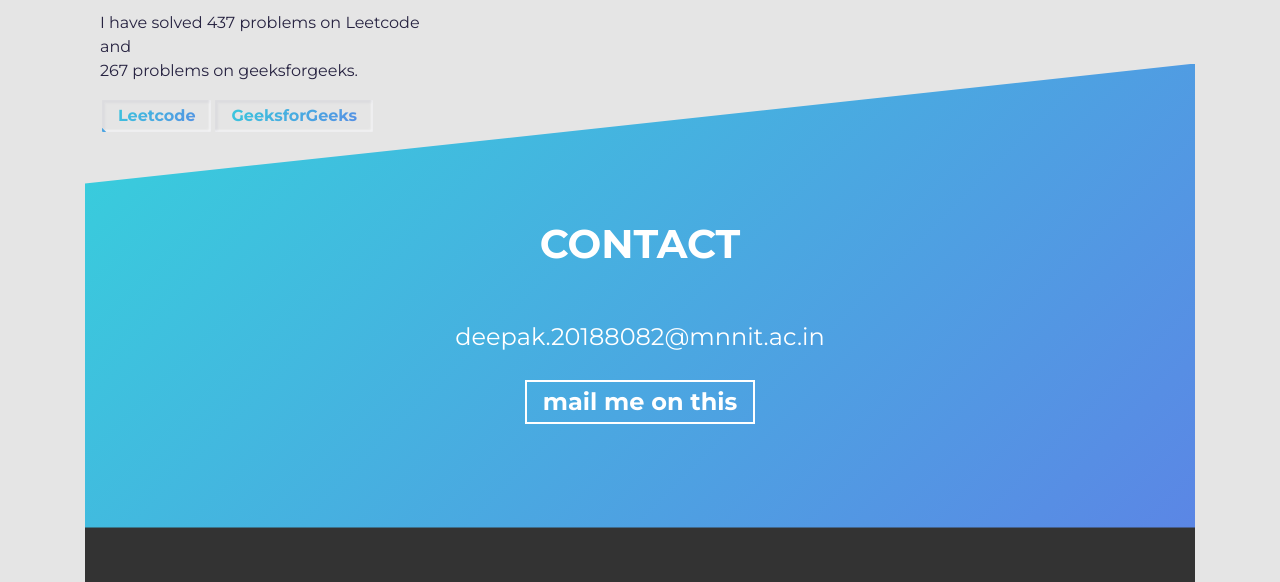
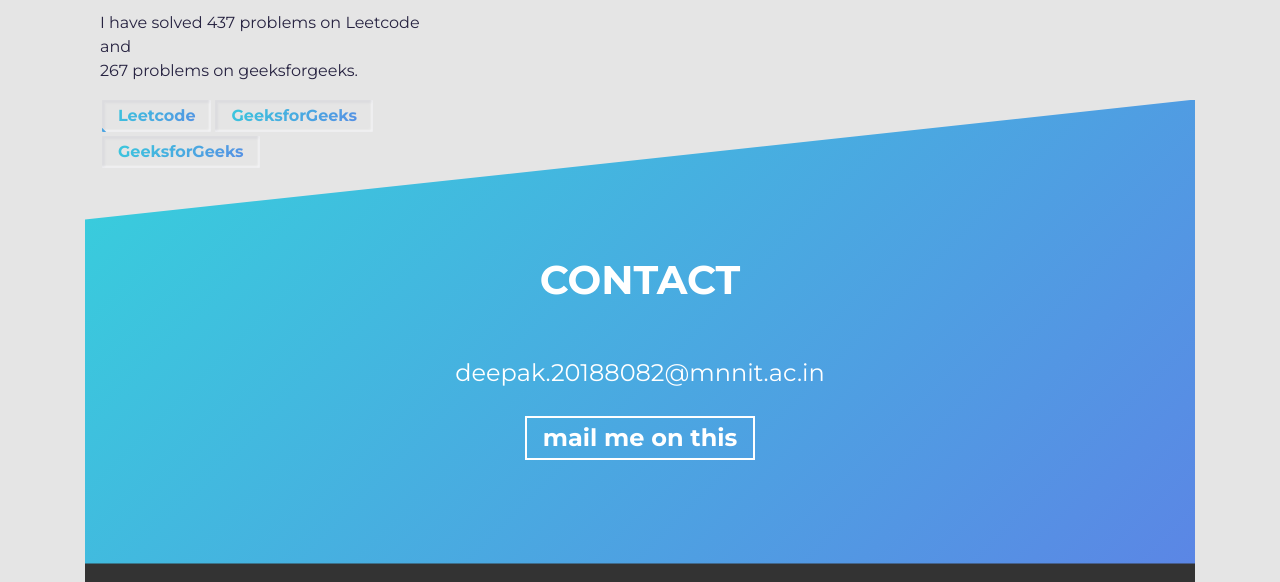
Before and after one commit to dank-dev/dank-dev.github.io, a plain HTML site: page index.html in a window 1280 px wide. Shown: the part 3040-3622 px from the top of the page. Drawn offline with Linux system fonts and the light colour scheme.

Commit message:
commit on master

```diff
--- a/index.html
+++ b/index.html
@@ -121,7 +121,7 @@
               I'm Strong in design and integration with intuitive problem-solving skills.<br> Proficient in CPP, C, PYTHON, JAVASCRIPT, and SQL.<br> Passionate about implementing and launching new projects. Looking to start my career as an entry-level software engineer with a reputed firm driven by technology.
             </p>
             <span class="about-wrapper__cta">
-              <a href="https://drive.google.com/file/d/1jx0LS8l7comZDp12FriYaZRxFsRXeWYs/view?usp=sharing" class="cta-btn cta-btn--resume">View Resume</a>
+              <a href="https://drive.google.com/file/d/1Ygh1l_qhpkhuXbeg3ITlP9D9Bu-RUATK/view?usp=sharing" class="cta-btn cta-btn--resume">View Resume</a>
             </span>
           </div>
         </div>
@@ -267,6 +267,13 @@
                   rel="noopener noreferrer"
                   class="cta-btn cta-btn--hero cta-btn--projects"
                   >GeeksforGeeks</a
+                  <br>
+                  <a
+                  href="https://auth.geeksforgeeks.org/user/deepakkumargupta/profile"
+                  target="_blank"
+                  rel="noopener noreferrer"
+                  class="cta-btn cta-btn--hero cta-btn--projects"
+                  >GeeksforGeeks</a
                 >
                 <!-- <a href="#" target="_blank" class="cta-btn text-color-main"
                   >Source Code</a
```
